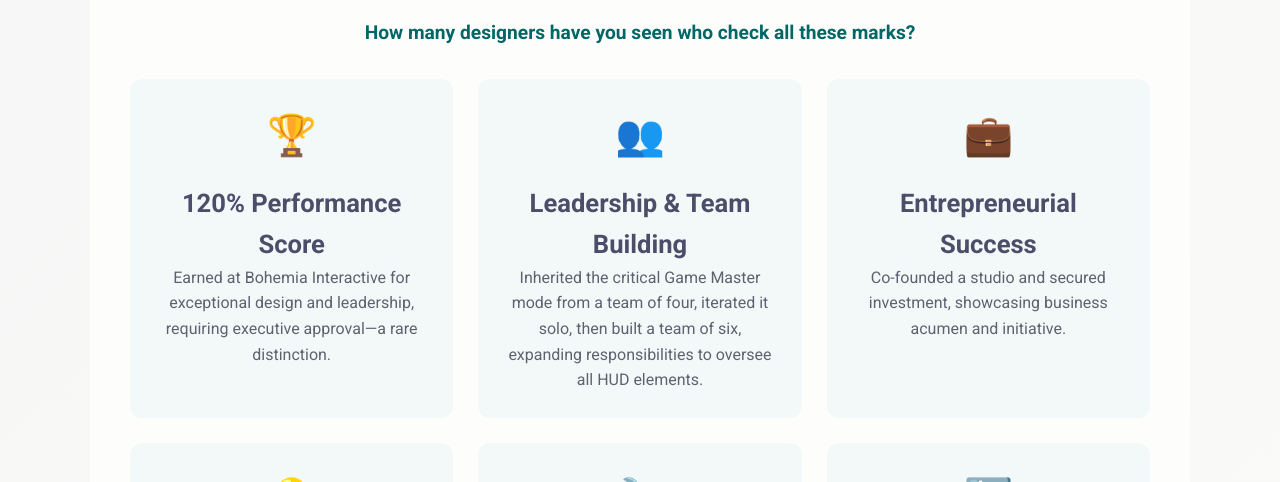
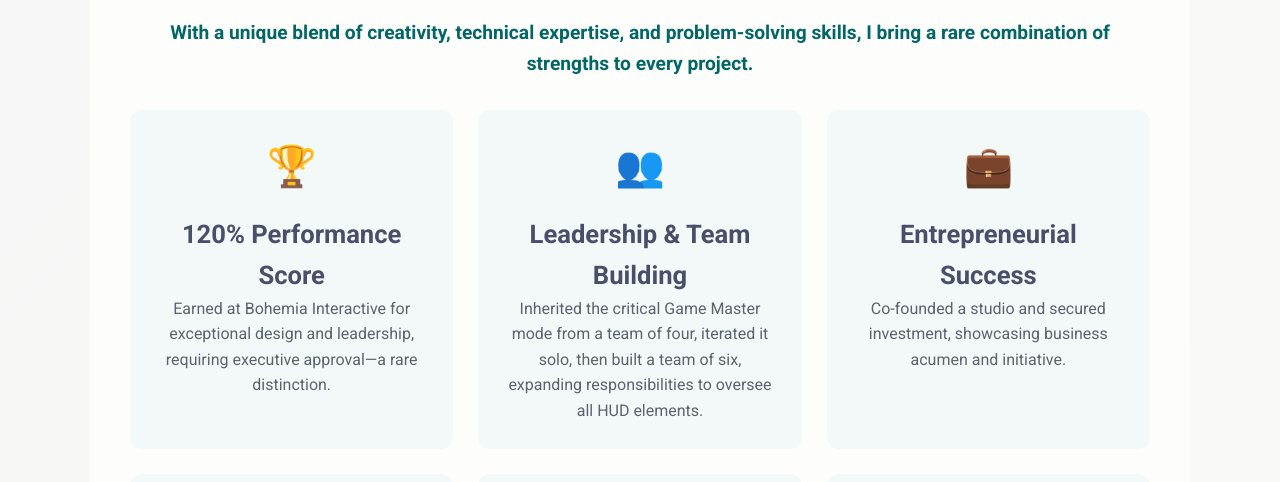
Before and after one commit to EmreBugday99/EmreBugday99.github.io, a plain HTML site: page index.html in a window 1280 px wide. Shown: the part 618-1100 px from the top of the page. Drawn offline with Linux system fonts and the light colour scheme.

Commit message:
Update index.html

```diff
--- a/index.html
+++ b/index.html
@@ -355,7 +355,7 @@
     <section id="why-hire">
         <h2>Why You Should Hire Me</h2>
         <p style="font-size: 1.2em; font-weight: 700; color: #006666; text-align: center; margin-bottom: 20px;">
-            How many designers have you seen who check all these marks?
+            With a unique blend of creativity, technical expertise, and problem-solving skills, I bring a rare combination of strengths to every project.
         </p>
         <div class="usp-grid">
             <div class="usp-card">
```
